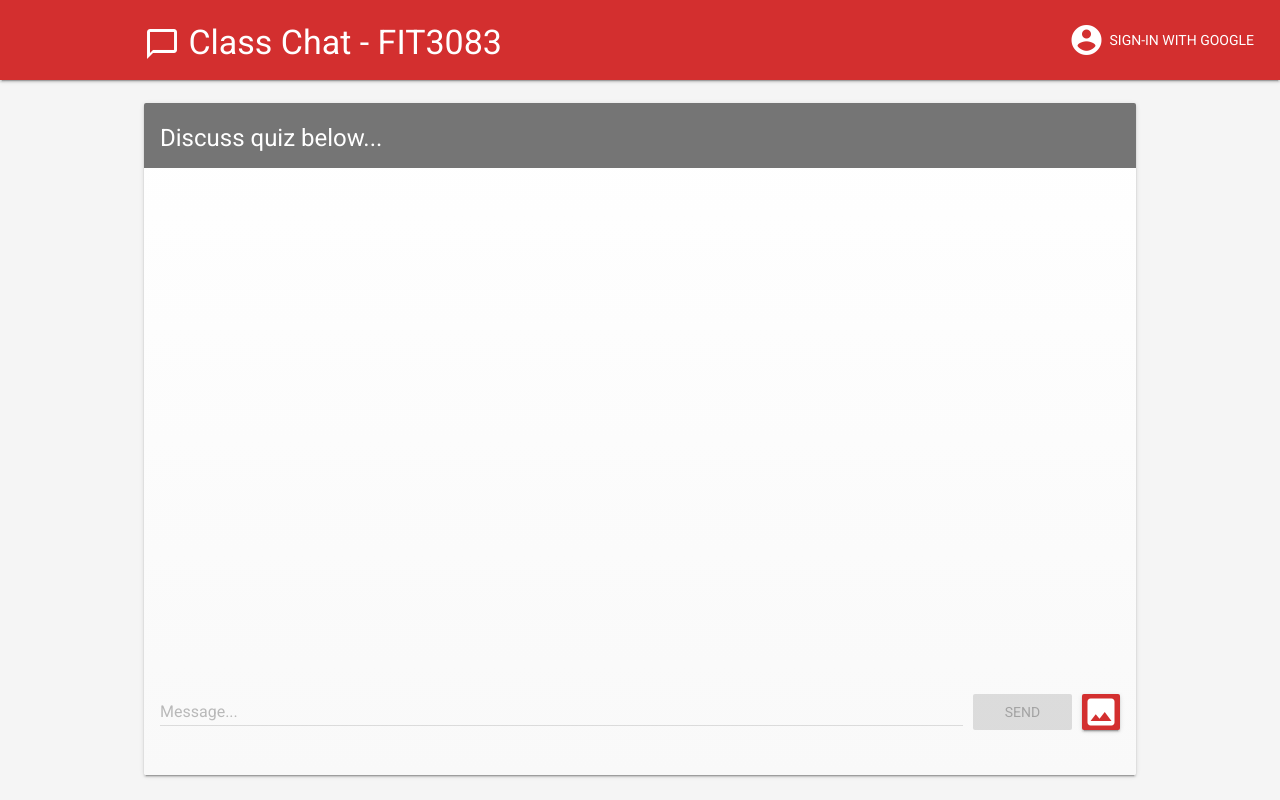
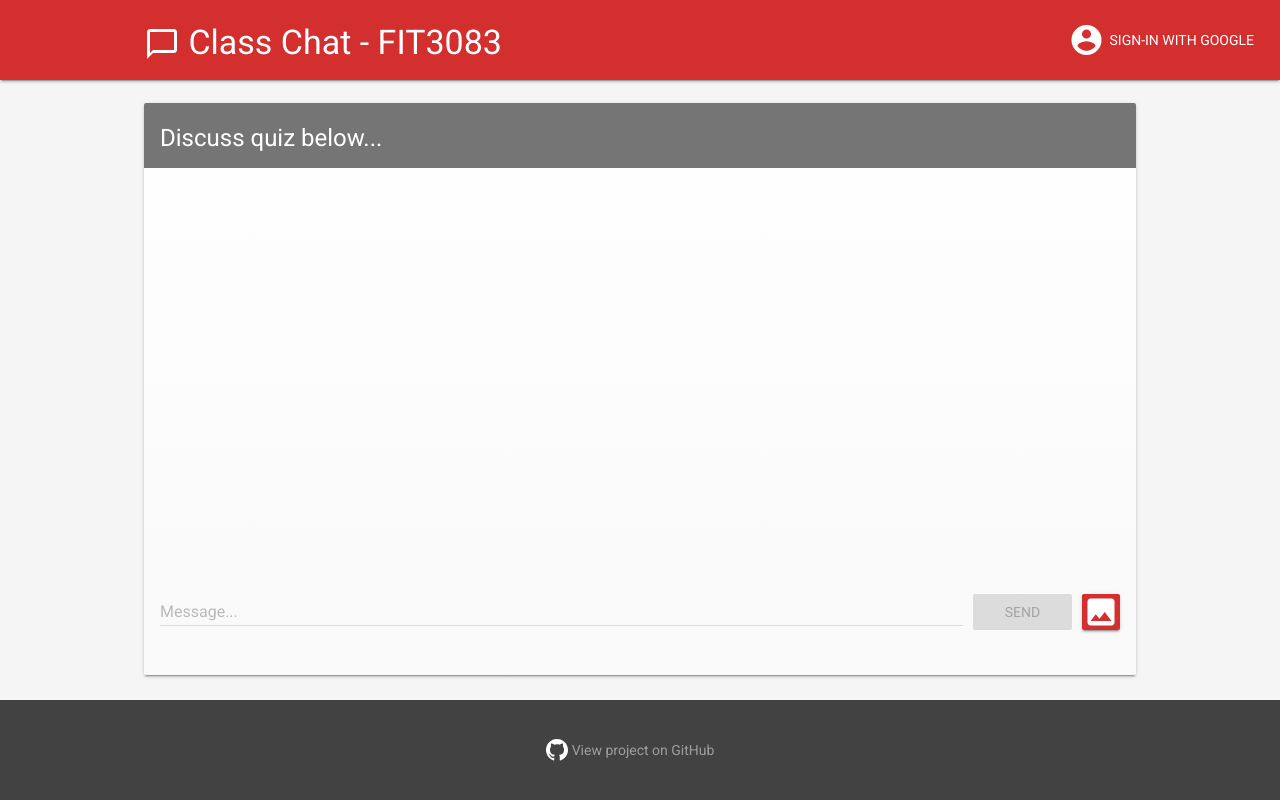
Before and after one commit to NJWong/ClassChat, a plain HTML site: page index.html in a window 1280 px wide. Drawn offline with nearby package versions, Linux system fonts and the light colour scheme; no server answers.

Commit message:
Added footer with link to GitHub repo. Minor style changes

```diff
--- a/index.html
+++ b/index.html
@@ -102,6 +102,12 @@
 
     </div>
   </main>
+
+  <footer class="mdl-mini-footer">
+      <ul class="mdl-mini-footer__link-list">
+        <li><a href="https://github.com/NJWong/ClassChat"><img src="images/github_white_24.svg"/>View project on GitHub</a></li>
+      </ul>
+  </footer>
 </div>
 
 <!-- Firebase -->
--- a/styles/main.css
+++ b/styles/main.css
@@ -190,13 +190,6 @@ main, #messages-card {
   }
   #user-container {
     top: 72px;
-    /*background-color: rgb(3,155,229);*/
-    /*background-color: red;*/
-
-    /*background: -moz-linear-gradient(top,  #5fcae8 0%, #0cffa6 100%); !* FF3.6-15 *!*/
-    /*background: -webkit-linear-gradient(top,  #5fcae8 0%,#0cffa6 100%); !* Chrome10-25,Safari5.1-6 *!*/
-    /*background: linear-gradient(to bottom,  #5fcae8 0%,#0cffa6 100%); !* W3C, IE10+, FF16+, Chrome26+, Opera12+, Safari7+ *!*/
-
     height: 38px;
     padding-top: 3px;
     padding-right: 2px;
@@ -209,12 +202,28 @@ main, #messages-card {
   }
 }
 .mdl-textfield__label:after {
-  /*background-color: #F44336;*/
+  background-color: #D32F2F;
 }
 .mdl-textfield--floating-label.is-focused .mdl-textfield__label {
-  /*color: #F44336;*/
+  color: #D32F2F;
 }
 .mdl-button .material-icons {
   top: -1px;
   margin-right: 5px;
 }
+
+.mdl-mini-footer {
+  justify-content: center;
+}
+
+.mdl-mini-footer a img {
+  position: relative;
+  bottom: 1px;
+  right: 4px;
+}
+
+.mdl-mini-footer a:hover {
+  cursor: pointer;
+  text-decoration: underline;
+  color: #D32F2F;
+}
```
Also changed, not shown: images/github_white_24.svg (added).
